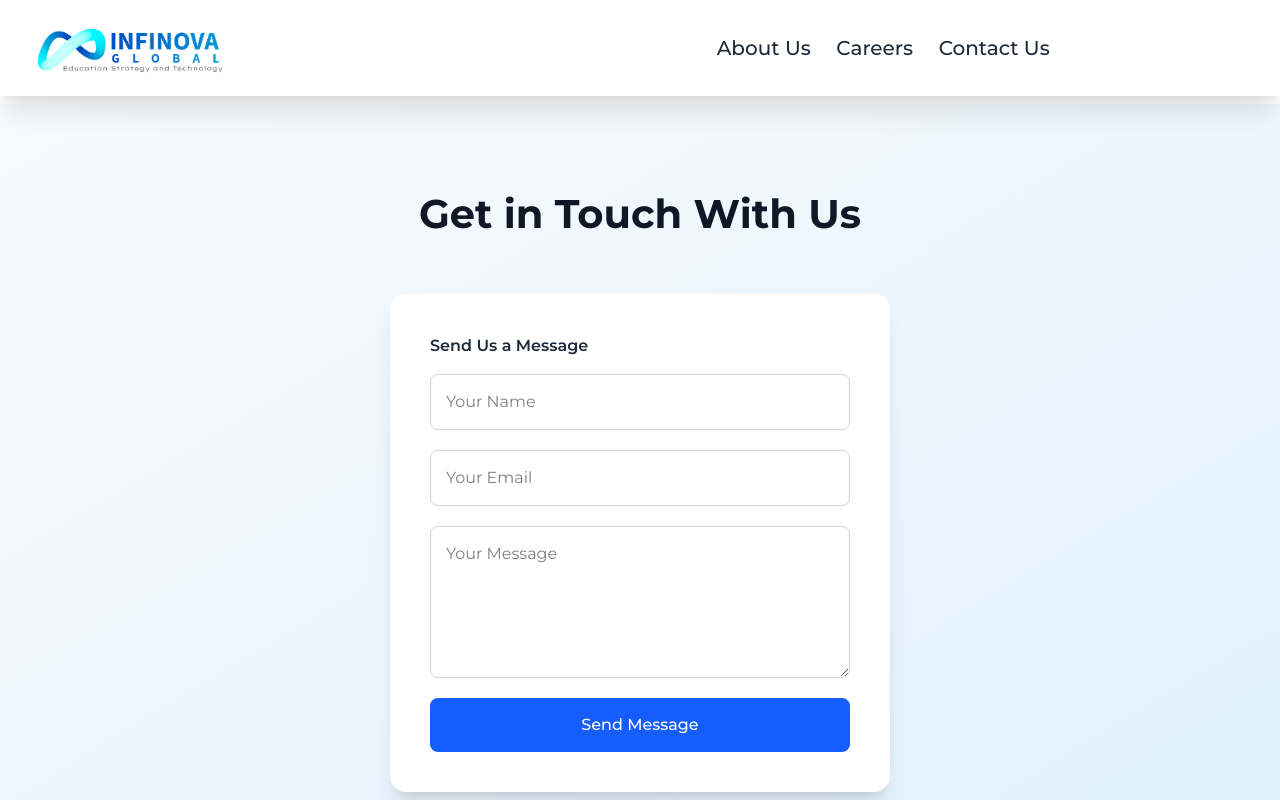
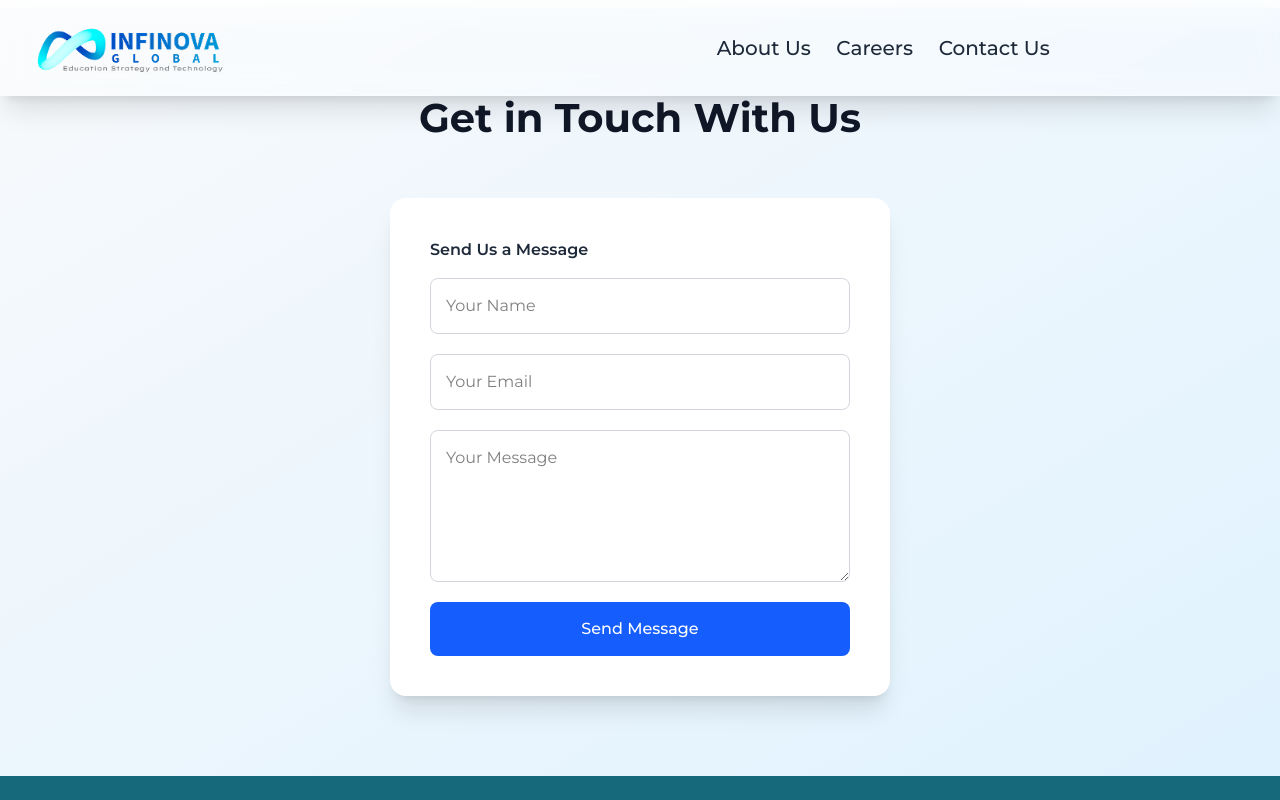
Before and after one commit to 5656ANUJ/Infinova-frontend, a React (Vite) app: page /contact-us in a window 1280 px wide. Shown: the top 800 px of the page. Built offline with nearby package versions, Linux system fonts and the light colour scheme.

Commit message:
tried fixing the careers and Contact us page (tweaked margin)

```diff
--- a/global.css
+++ b/global.css
@@ -878,7 +878,7 @@ ion-icon {
   background-color: #f8f9fa; /* Light gray background */
   padding: 20px;
   margin: 0;
-  margin-top: 6.5rem;
+  margin-top: -0.5rem;
 }
 
 /* Heading style */
@@ -907,7 +907,7 @@ ion-icon {
   /* max-width: 1200px; */
   background: linear-gradient(to bottom right, #f8fafc, #e0f2fe);
   text-align: center;
-  margin-top: 6.5rem;
+  margin-top: 5.4rem;
 }
 
 /* Heading */
@@ -925,6 +925,9 @@ ion-icon {
 }
 
 @media (min-width: 768px) {
+  .contactus-page-container{
+    margin-top: 0.5rem;
+  }
   .contactus-content {
     flex-direction: row;
     justify-content: center;
```
